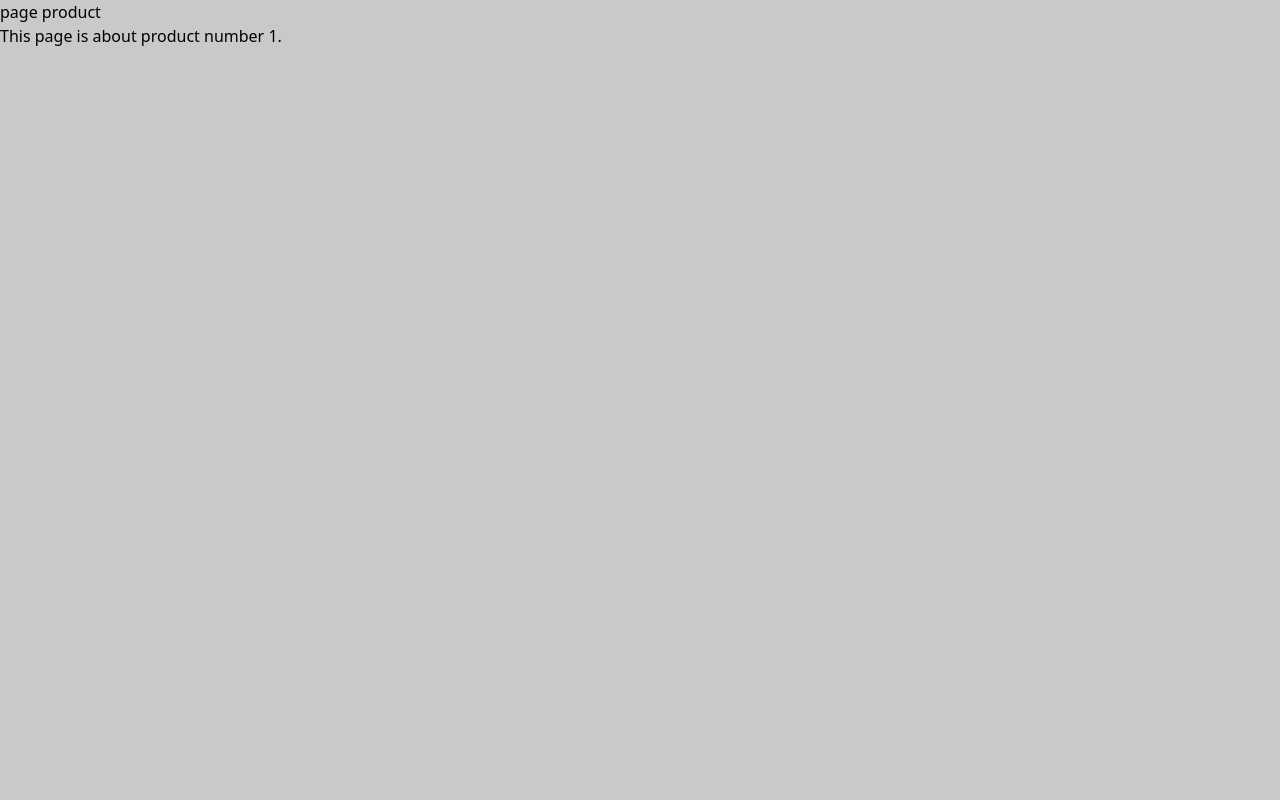
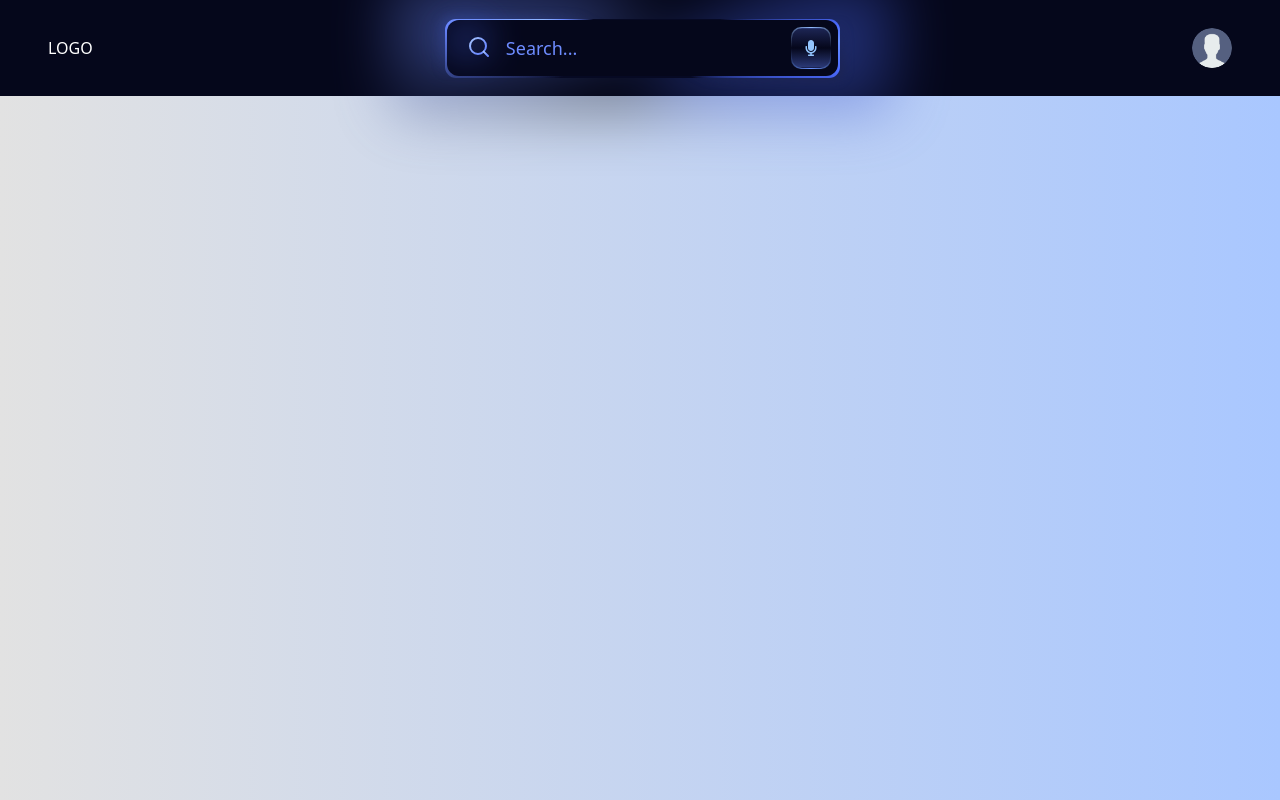
Before and after one commit to Al-Khalsi/freeNG, a Next.js app: page /product/1 in a window 1280 px wide. Built offline with nearby package versions, Linux system fonts and the light colour scheme.

Commit message:
start ui  ImageSinglePage for Download image

```diff
--- a/pages/index.js
+++ b/pages/index.js
@@ -11,22 +11,9 @@ import { useRouter } from 'next/router';
 
 function Index() {
   const router = useRouter();
-  const [isDarkMode, setIsDarkMode] = useState(false);
   const [openSelect, setOpenSelect] = useState(null);
-  const itemsPerPage = 16;
+  const itemsPerPage = 20;
   const currentPage = parseInt(router.query.page) || 1;
-
-  useEffect(() => {
-    if (isDarkMode) {
-      document.documentElement.classList.add('dark');
-    } else {
-      document.documentElement.classList.remove('dark');
-    }
-  }, [isDarkMode]);
-
-  const toggleTheme = () => {
-    setIsDarkMode(prevMode => !prevMode);
-  };
 
   const options1 = ['html', 'css', 'js', 'react', 'next'];
   const options2 = ['node', 'express', 'mongodb', 'graphql'];
@@ -171,7 +158,7 @@ function Index() {
   return (
     <>
       <div className="app">
-        <header className='header w-full h-24 overflow-hidden px-2 md:px-12 flex justify-between items-center bg-white text-black dark:bg-darkBlue dark:text-white'>
+        <header className='header w-full h-24 overflow-hidden px-2 md:px-12 flex justify-between items-center bg-darkBlue text-white'>
           <div className='bg-logo'>
             <div className='logo'>LOGO</div>
           </div>
@@ -230,9 +217,6 @@ function Index() {
             <button className='sm:hidden flex justify-center items-center w-10 h-10 mr-4 rounded-full text-xl bg-black text-white'>
               <FaSearch />
             </button>
-            <button className='change-background flex justify-center items-center w-10 h-10 mr-4 rounded-full' onClick={toggleTheme}>
-              {isDarkMode ? <FaSun /> : <FaMoon />}
-            </button>
             <Link href="/validation" className='w-10 h-10 rounded-full overflow-hidden'>
               <img src="/img/user.png" className='userPng w-full ' alt='profile' title='profile' />
             </Link>
@@ -277,7 +261,7 @@ function Index() {
                         </div>
                         <div className='flex flex-col w-1/3 text-center p-2 text-lightBlue border-x-2 border-lightGray'>
                           <span className='block text-sm'>{image.Dimensions}</span>
-                          <span className='text-xs'>Resolution</span>
+                          <span className='text-xs'>Dimensions</span>
                         </div>
                         <div className='flex flex-col w-1/3 text-center p-2 text-lightBlue'>
                           <span className='block text-sm'>{image.Download}</span>
--- a/pages/product/[id].js
+++ b/pages/product/[id].js
@@ -1,4 +1,6 @@
 import { useRouter } from 'next/router';
+import { FaSearch, FaMicrophone } from "react-icons/fa";
+import Link from 'next/link';
 
 const Product = () => {
     const router = useRouter();
@@ -6,9 +8,78 @@ const Product = () => {
     const { id } = router.query;
 
     return (
-        <div>
-            <h1>page product</h1>
-            <p>This page is about product number {id}.</p>
+        <div className='imageSinglePage w-full min-h-screen bg-gradient-to-r from-lightGray to-lightBlue'>
+            <header className='header w-full h-24 overflow-hidden px-2 md:px-12 flex justify-between items-center bg-darkBlue text-white'>
+                <div className='bg-logo'>
+                    <div className='logo'>LOGO</div>
+                </div>
+
+                <div id='search' className='search-box z-0 w-2/5 hidden sm:block'>
+                    <div id="search-container" className="flex justify-center items-center">
+                        <div className="nebula w-full h-full absolute overflow-hidden -z-10 rounded-xl blur-sm"></div>
+                        <div className="starfield w-full h-full absolute overflow-hidden -z-10 rounded-xl blur-sm"></div>
+                        <div className="cosmic-dust"></div>
+                        <div className="cosmic-dust"></div>
+                        <div className="cosmic-dust"></div>
+
+                        <div className="stardust w-full h-full absolute overflow-hidden -z-10 rounded-xl blur-sm max-h-16"></div>
+
+                        <div className="cosmic-ring w-full h-full absolute overflow-hidden -z-10 rounded-xl blur-sm"></div>
+
+                        <div id="main">
+                            <input
+                                className="input border-none rounded-xl text-lg"
+                                name="text"
+                                type="text"
+                                placeholder="Search..."
+                            />
+                            <div id="cosmic-glow"></div>
+                            <div className="wormhole-border"></div>
+                            <div id="wormhole-icon">
+                                <FaMicrophone className='text-blue-300' />
+                            </div>
+                            <div id="search-icon">
+                                <svg
+                                    strokeLinejoin="round"
+                                    strokeLinecap="round"
+                                    strokeWidth="2"
+                                    stroke="url(#cosmic-search)"
+                                    fill="none"
+                                    height="24"
+                                    width="24"
+                                    viewBox="0 0 24 24"
+                                >
+                                    <circle r="8" cy="11" cx="11"></circle>
+                                    <line y2="16.65" x2="16.65" y1="21" x1="21"></line>
+                                    <defs>
+                                        <linearGradient gradientTransform="rotate(45)" id="cosmic-search">
+                                            <stop stopColor="#a9c7ff" offset="0%"></stop>
+                                            <stop stopColor="#6e8cff" offset="100%"></stop>
+                                        </linearGradient>
+                                    </defs>
+                                </svg>
+                            </div>
+                        </div>
+                    </div>
+
+                </div>
+
+                <div className='right-header flex py-1'>
+                    <button className='sm:hidden flex justify-center items-center w-10 h-10 mr-4 rounded-full text-xl bg-black text-white'>
+                        <FaSearch />
+                    </button>
+                    <Link href="/validation" className='w-10 h-10 rounded-full overflow-hidden'>
+                        <img src="/img/user.png" className='userPng w-full ' alt='profile' title='profile' />
+                    </Link>
+                </div>
+            </header>
+
+            <div className='wrapper'>
+                <main className='product-div bg-white'>
+                    <div className='product-div-left'></div>
+                    <div className='product-div-right'></div>
+                </main>
+            </div>
         </div>
     );
 };
--- a/styles/globals.css
+++ b/styles/globals.css
@@ -37,6 +37,11 @@ body {
 .app {
   width: 100%;
   height: 100%;
+}
+
+img {
+  width: 100%;
+  display: block;
 }
 
 main aside {
--- a/tailwind.config.js
+++ b/tailwind.config.js
@@ -5,7 +5,6 @@ module.exports = {
     "./components/**/*.{js,ts,jsx,tsx,mdx}",
     "./app/**/*.{js,ts,jsx,tsx,mdx}",
   ],
-  darkMode: 'class',
   theme: {
     extend: {
       width: {
```
